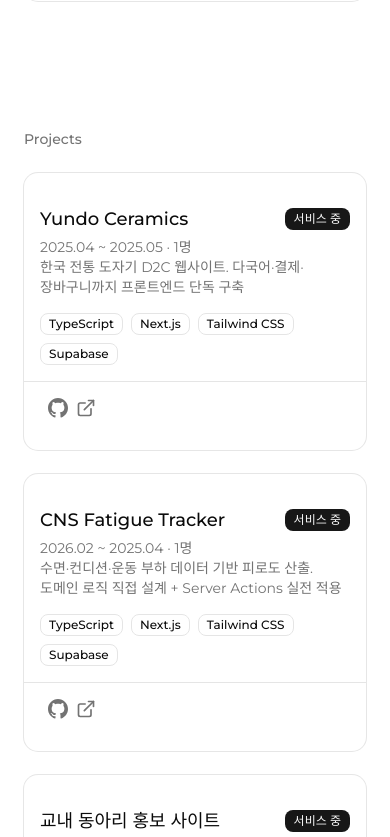
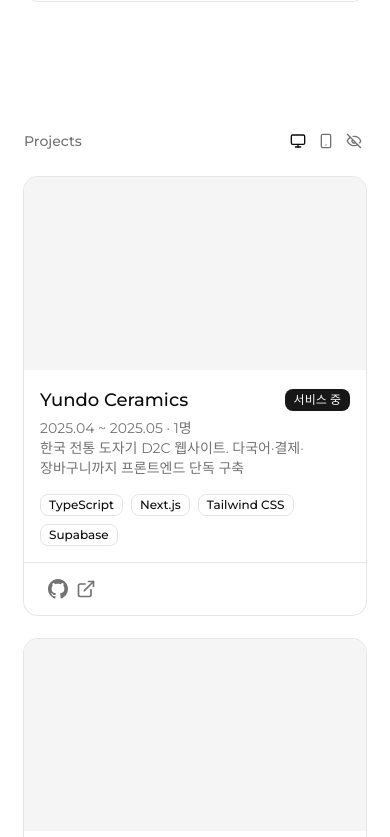
Before and after one commit to Imjungjuna/developer-portfolio, a Next.js app: page / in a window 390 px wide. Shown: the part 907-1744 px from the top of the page. Built offline with nearby package versions, Linux system fonts and the light colour scheme.

Commit message:
feat: add video mode toggle (desktop/mobile/hidden) to Projects section

```diff
--- a/components/projects.tsx
+++ b/components/projects.tsx
@@ -1,19 +1,49 @@
 "use client";
 
-import { useRef } from "react";
+import { useRef, useState } from "react";
 import { motion, useInView } from "motion/react";
+import { Monitor, Smartphone, EyeOff } from "lucide-react";
 import { SectionLabel } from "@/components/section-label";
-import { ProjectCard } from "@/components/project-card";
+import { ProjectCard, type VideoMode } from "@/components/project-card";
 import { projects } from "@/data/projects";
 import { fadeUp, staggerContainer } from "@/lib/animations";
+
+const VIDEO_MODES: {
+  mode: VideoMode;
+  icon: React.ElementType;
+  label: string;
+}[] = [
+  { mode: "desktop", icon: Monitor, label: "Desktop view" },
+  { mode: "mobile", icon: Smartphone, label: "Mobile view" },
+  { mode: "hidden", icon: EyeOff, label: "Hide videos" },
+];
 
 export function Projects() {
   const ref = useRef(null);
   const isInView = useInView(ref, { once: true, amount: 0.1 });
+  const [videoMode, setVideoMode] = useState<VideoMode>("desktop");
 
   return (
     <section id="projects" className="py-16">
-      <SectionLabel>Projects</SectionLabel>
+      <div className="flex items-center justify-between">
+        <SectionLabel>Projects</SectionLabel>
+        <div className="flex items-center gap-1">
+          {VIDEO_MODES.map(({ mode, icon: Icon, label }) => (
+            <button
+              key={mode}
+              onClick={() => setVideoMode(mode)}
+              aria-label={label}
+              className={`p-1 transition-colors ${
+                videoMode === mode
+                  ? "text-foreground"
+                  : "text-muted-foreground hover:text-foreground"
+              }`}
+            >
+              <Icon className="size-4" />
+            </button>
+          ))}
+        </div>
+      </div>
       <motion.div
         ref={ref}
         className="mt-6 space-y-6"
@@ -23,7 +53,7 @@ export function Projects() {
       >
         {projects.map((project) => (
           <motion.div key={project.id} variants={fadeUp}>
-            <ProjectCard project={project} />
+            <ProjectCard project={project} videoMode={videoMode} />
           </motion.div>
         ))}
       </motion.div>
```
